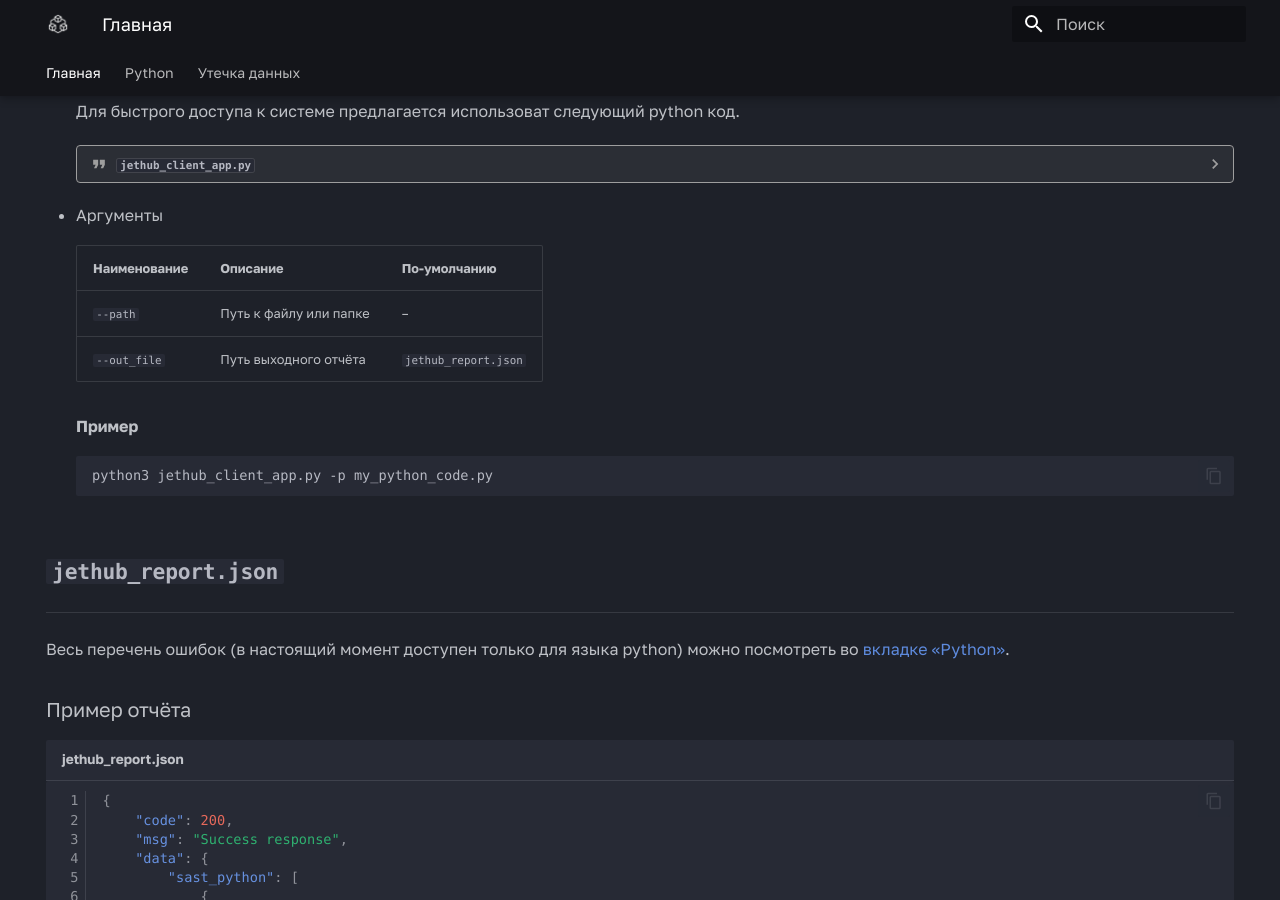
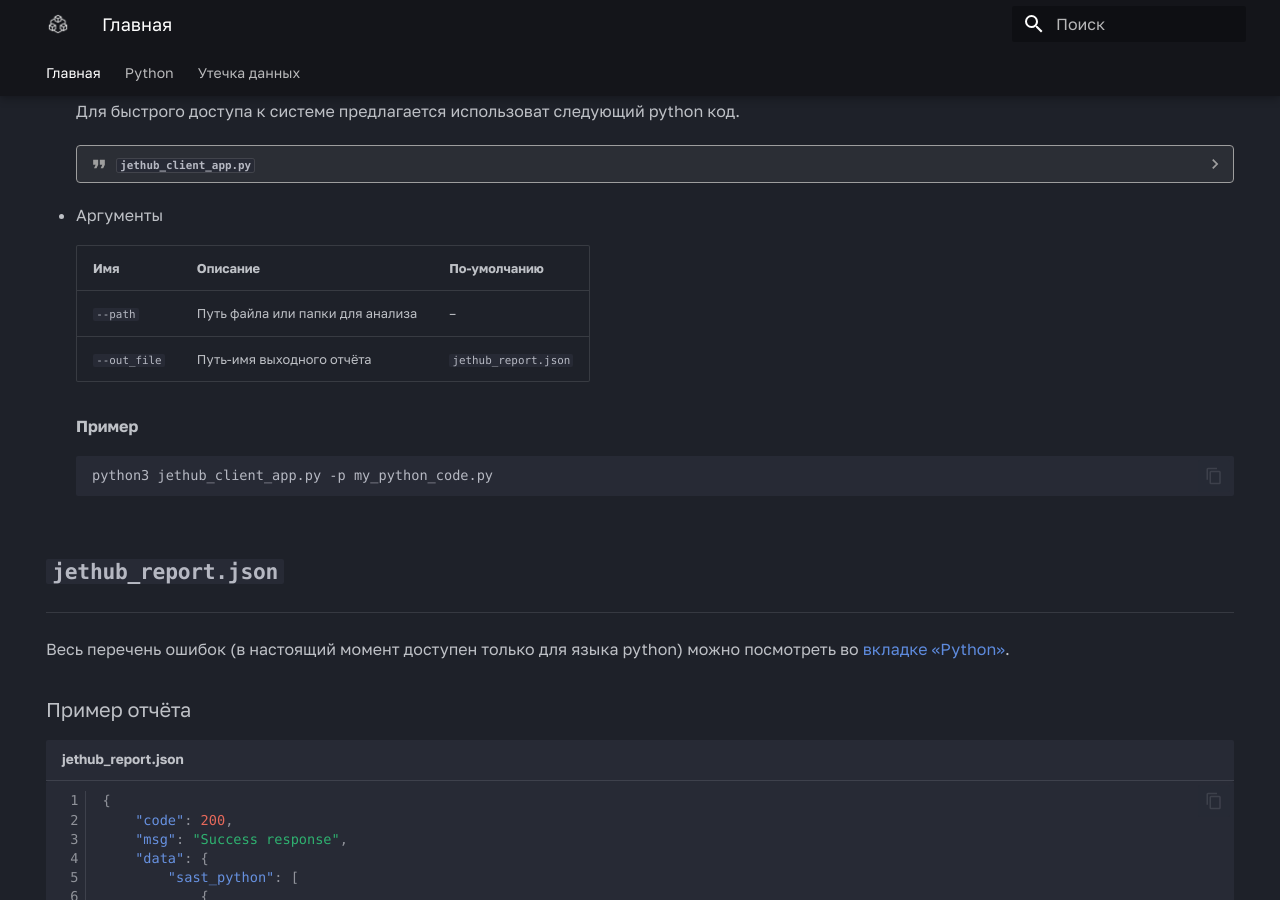
Before and after one commit to jethub-tech/docs.jethub.pro, an MkDocs documentation site: the page built from docs/index.md, in a window 1280 px wide and 900 px high, scrolled down 967 px. Built offline with MkDocs 1.6.1 and Material for MkDocs 9.7.7, drawn with Linux system fonts in a browser that asks for light colours; some web fonts are replaced.

Commit message:
update table

```diff
--- a/docs/index.md
+++ b/docs/index.md
@@ -100,10 +100,10 @@ flowchart LR
 
 - Аргументы
 
-    | Наименование | Описание                     | По-умолчанию         |
-    | ------------ | ---------------------------- | -------------------- |
-    | `--path`     | Путь к файлу или папке       |  –                   |
-    | `--out_file` | Путь выходного отчёта        | `jethub_report.json` |
+    | Имя           | Описание                                   | По-умолчанию         |
+    | ------------- | ------------------------------------------ | -------------------- |
+    | `--path`      | Путь файла или папки для анализа           |  –                   |
+    | `--out_file`  | Путь-имя выходного отчёта                  | `jethub_report.json` |
 
     **Пример**
 
```
